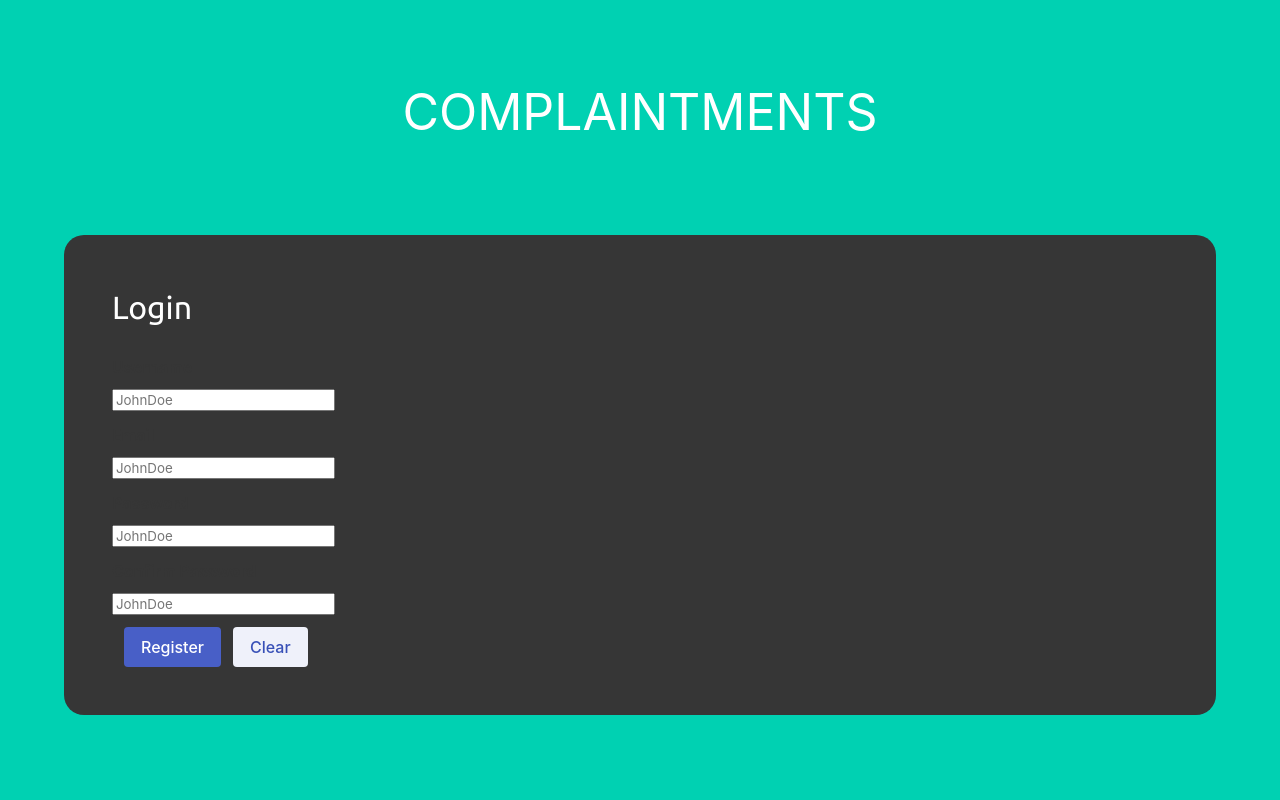
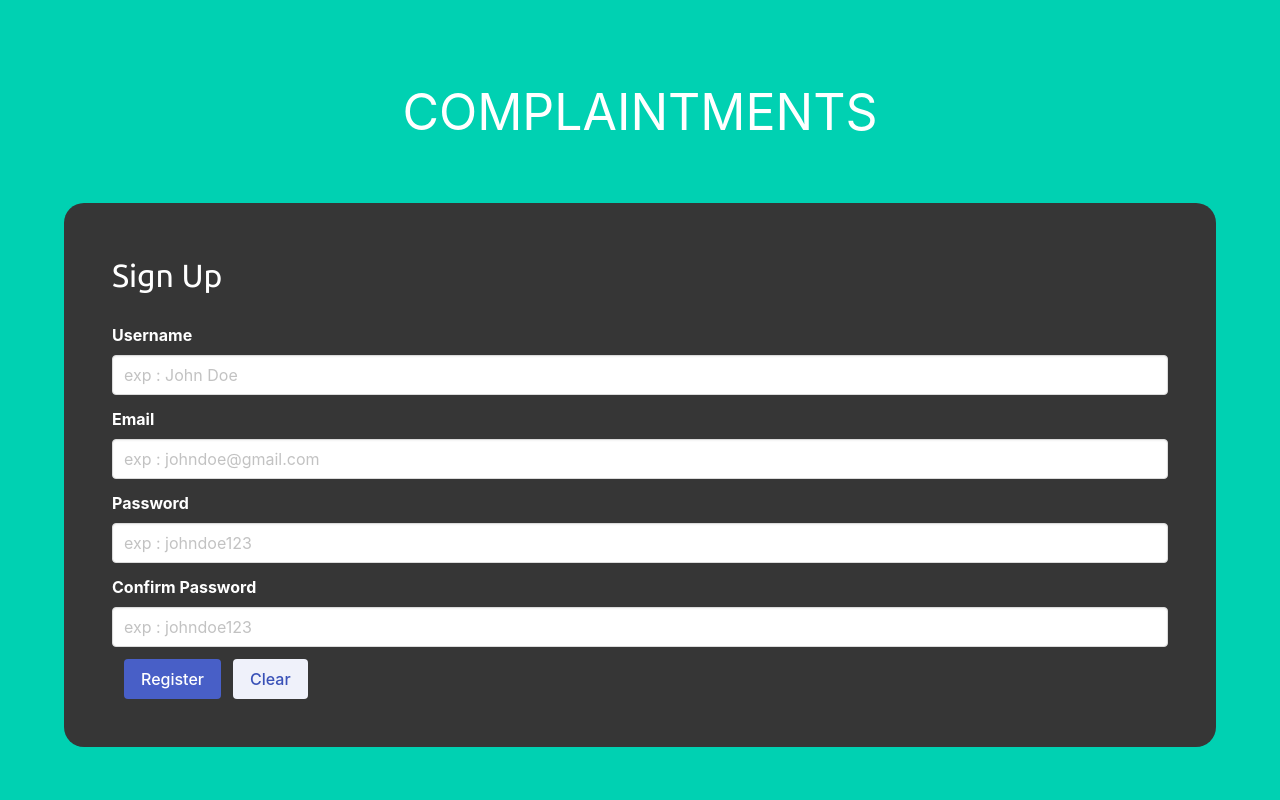
Before and after one commit to nidqija/hostel-complaints-website, a Flask app: page /signup in a window 1280 px wide. Run offline with Flask 3, Linux system fonts and the light colour scheme; some libraries are stand-ins or nearby versions; some web fonts are replaced.

Commit message:
added signup and route with login.html

```diff
--- a/application/models.py
+++ b/application/models.py
@@ -12,7 +12,6 @@ def load_user(user_id):
 class User(db.Model , UserMixin ):
         id = db.Column(db.Integer , primary_key = True)
         username = db.Column(db.String(20) , unique = True , nullable = False)
-        mmu_id = db.Column(db.String(150) , unique = True , nullable = True)
         email = db.Column(db.String(120) , unique = True , nullable = False)
         password = db.Column(db.String(120) , nullable = False)
         createdAt = db.Column(db.DateTime(timezone=True) , server_default=func.now())
@@ -20,4 +19,4 @@ class User(db.Model , UserMixin ):
 
 
         def _repr_(self):
-           return f'User("{self.username}" , {self.email} , {self.mmu_id})'
+           return f'User("{self.username}" , {self.email})'
--- a/application/routes.py
+++ b/application/routes.py
@@ -1,9 +1,8 @@
-from flask import render_template , flash , redirect , url_for , abort
-from application import app , db , bcrypt
 from flask import render_template , flash , redirect , url_for , abort
 from application import app , db , bcrypt
 from application.form import LoginForm , RegistrationForm
 from flask_login import current_user , login_user , logout_user , login_required
+from application.models import User
 import os
 
 @app.route("/" , methods = ['POST' , 'GET'])
@@ -22,12 +21,7 @@ def index():
 
 @app.route("/login")
 def login():
-    form = LoginForm()
-
-    if form.validate_on_submit():
-
-
-       return render_template("login.html")
+    return render_template("login.html")
 
 
 @app.route("/signup" , methods = ['POST' , 'GET'])
@@ -36,13 +30,13 @@ def signup():
     form = RegistrationForm()
 
     if form.validate_on_submit():
-        hashed_password = bcrypt.generate_password_hash(form.pasword.data).decode('utf-8')
+        hashed_password = bcrypt.generate_password_hash(form.password.data).decode('utf-8')
         user = User(username = form.username.data , email = form.email.data , password = hashed_password)
         db.session.add(user)
         db.session.commit()
         flash(f'Account created for {form.username.data}!')
-        return redirect(url_for('index'))
-    return render_template("signup.html" , form = form)
+        return redirect(url_for('login'))
+    return render_template('signup.html' , form = form)
 
 
 @app.route('/home')
--- a/application/templates/signup.html
+++ b/application/templates/signup.html
@@ -23,11 +23,12 @@
         <div class="hero-body">
 
           <div class="container p-6 has-background-dark" style="background-color: white; border-radius: 20px;">
-            <form action="" method="post">
+            <form action="" method="POST">
+              {{ form.hidden_tag() }}
 
 
               <div class="container">
-                <h1 class="is-size-3 mb-5 has-text-white" style="font-family: Ubuntu;">Login</h1>
+                <h1 class="is-size-3 mb-5 has-text-white" style="font-family: Ubuntu;">Sign Up</h1>
 
 
                   <div class="alert alert-danger">
@@ -36,38 +37,70 @@
 
 
                   <div class="field">
-                       {{ form.username.label(class="label") }}
-                       {{ form.username(class="form-control", placeholder="JohnDoe") }}
+                    {{form.username.label(class="label has-text-white")}}
+
+                    {% if form.username.errors %}
+                        {{form.username(class="form-control form-control-lg is-invalid")}}
+                        <div>
                             {% for error in form.username.errors %}
-                           <span style="color: red;">{{ error }}</span>
+                            <span>{{ error }}</span>
                             {% endfor %}
                         </div>
 
+                    {% else %}
+                        {{form.username(class="control input" , placeholder='exp : John Doe')}}
+                    {% endif %}
+                  </div>
+
                   <div class="field">
-                    {{ form.email.label(class="label") }}
-                       {{ form.email(class="form-control", placeholder="JohnDoe") }}
+                    {{form.email.label(class="label has-text-white")}}
+
+                    {% if form.email.errors %}
+                        {{form.email(class="form-control form-control-lg is-invalid")}}
+                        <div>
                             {% for error in form.email.errors %}
-                           <span style="color: red;">{{ error }}</span>
+                            <span>{{ error }}</span>
                             {% endfor %}
+                        </div>
+
+                    {% else %}
+                        {{form.email(class="control input" ,  placeholder='exp : johndoe@gmail.com')}}
+                    {% endif %}
 
                   </div>
 
 
                    <div class="field">
-                   {{ form.password.label(class="label") }}
-                       {{ form.password(class="form-control", placeholder="JohnDoe") }}
+                    {{form.password.label(class="label has-text-white")}}
+
+                    {% if form.password.errors %}
+                        {{form.password(class="form-control form-control-lg is-invalid")}}
+                        <div>
                             {% for error in form.password.errors %}
-                           <span style="color: red;">{{ error }}</span>
+                            <span>{{ error }}</span>
                             {% endfor %}
+                        </div>
+
+                    {% else %}
+                        {{form.password(class="control input" ,  placeholder='exp : johndoe123')}}
+                    {% endif %}
 
                   </div>
 
                      <div class="field">
-                    {{ form.confirmpassword.label(class="label") }}
-                       {{ form.confirmpassword(class="form-control", placeholder="JohnDoe") }}
+                      {{form.confirmpassword.label(class="label has-text-white")}}
+
+                      {% if form.confirmpassword.errors %}
+                          {{form.confirmpassword(class="control control-lg is-invalid")}}
+                          <div>
                               {% for error in form.confirmpassword.errors %}
-                           <span style="color: red;">{{ error }}</span>
+                              <span>{{ error }}</span>
                               {% endfor %}
+                          </div>
+
+                      {% else %}
+                          {{form.confirmpassword(class="control input" , placeholder='exp : johndoe123')}}
+                      {% endif %}
 
                      </div>
 
@@ -86,10 +119,11 @@
 
 
             </div>
-          {% endblock content %}
+
           </form>
           </div>
         </div>
+        {% endblock content %}
       </section>
 
 
```
Also changed, not shown: instance/site.db (deleted). Lines whose indentation alone changed are shown as unchanged.
